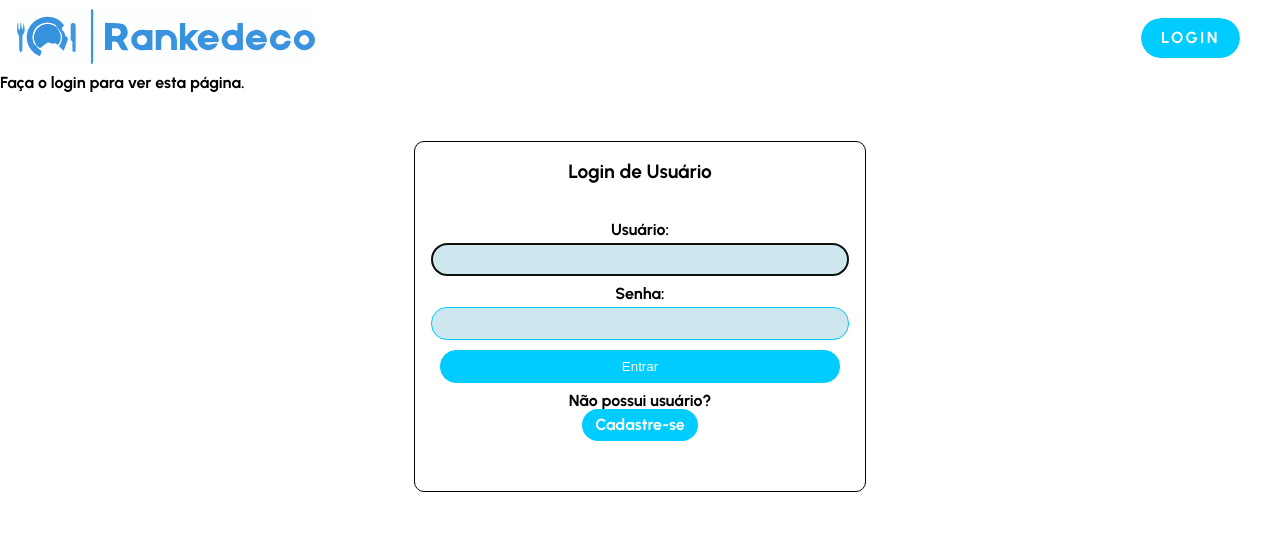
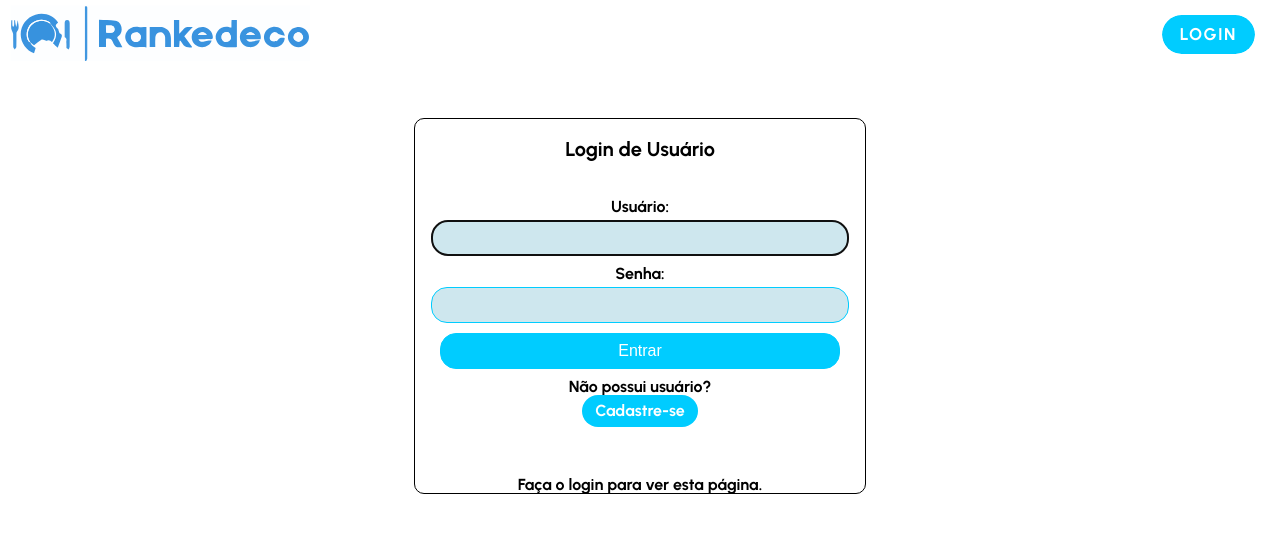
Before and after one commit to lucasmarques2803/Rankedeco, a Django app: a page that uses accounts/templates/registration/login.html in a window 1280 px wide. Shown: the top 533 px of the page. Run offline with Django 4.2, Linux system fonts and the light colour scheme.

Commit message:
começa foda-se

```diff
--- a/accounts/templates/registration/login.html
+++ b/accounts/templates/registration/login.html
@@ -6,25 +6,25 @@ Login
 
 {% block content %}
 
-{% if form.errors %}
-<p>Sua senha e nome de usuário não correspondem. Tente novamente.</p>
-{% endif %}
-
-{% if next %}
-{% if user.is_authenticated %}
-<p>Sua conta não possui acesso a esta página. Para prosseguir, faça um login com uma conta que tenha.</p>
-{% else %}
-<p>Faça o login para ver esta página.</p>
-{% endif %}
-{% endif %}
-
 <form method="post" action="{% url 'login' %}">
-    <h1 class="login">Login de Usuário</h1>
+    <h1 class="login_h1">Login de Usuário</h1>
     {% csrf_token %}
     {{ form.as_p}}
     <button type="submit" value="login" class="login_signin_button">Entrar</button>
     <input type="hidden" name="next" value="{{ next }}">
-    <p>Não possui usuário?</p>
+    <p class="login">Não possui usuário?</p>
     <a class="login_button" href="{% url 'signup' %}">Cadastre-se</a>
+    {% if form.errors %}
+    <p class="login">Sua senha e nome de usuário não correspondem. Tente novamente.</p>
+    {% endif %}
+
+    {% if next %}
+    {% if user.is_authenticated %}
+    <p class="login">Sua conta não possui acesso a esta página. Para prosseguir, faça um login com uma conta que tenha.</p>
+    {% else %}
+    <p class="login">Faça o login para ver esta página.</p>
+    {% endif %}
+    {% endif %}
+
     {% endblock %}
 </form>
--- a/ranking/templates/ranking/index.html
+++ b/ranking/templates/ranking/index.html
@@ -6,9 +6,9 @@
   <main>
     <h1>Página Inicial</h1>
     {% if bandeco_list %}
-      <ul>
+      <ul class="bandeco_card">
         {% for bandeco_data in bandeco_data %}
-          <li>
+          <li class="card">
             <a href="{% url 'detail' bandeco_data.bandeco.id %}">
               <h2>{{ bandeco_data.bandeco.name }}</h2>
               <img src="{{ bandeco_data.bandeco.img_url }}" alt="Imagem de {{ bandeco_data.bandeco.name }}" />
@@ -21,6 +21,7 @@
               {% endfor %}
             </ul>
           </li>
+
         {% endfor %}
       </ul>
     {% else %}
--- a/static/style.css
+++ b/static/style.css
@@ -1,10 +1,50 @@
 :root {
-  font-size: 16px;
+  font-size: 10px;
   font-family: 'Urbanist', sans-serif;
 }
 
+* {
+  font-size: 1.6rem;
+}
+
+h1 {
+  font-size: 3rem;
+  text-align: center;
+}
+
+main{
+  margin-left: auto;
+  margin-right: auto;
+  width: 100%;
+  padding: 1rem 1rem;
+  flex-grow: 1;
+}
+
+.bandeco_card {
+  display: flex;
+  flex-wrap: wrap;
+}
+
+.card{
+  display: flex;
+  flex-direction: column;
+  justify-content: center;
+  align-items: center;
+  width: 30rem;
+  height: 30rem;
+  margin: 1rem;
+  padding: 1rem;
+  border-radius: 1rem;
+  background-color: #0cf;
+  color: white;
+  font-size: 2rem;
+  font-weight: bold;
+  text-align: center;
+  box-shadow: 0 0 1rem 0 rgba(0, 0, 0, 0.2);
+}
+
 .main-logo {
-  width: 300px;
+  width: 30rem;
 }
 
 .main-header {
@@ -112,20 +148,13 @@ nav li:nth-child(6n + 4) a:hover:before {
   margin-right: 1.5rem;
 }
 
-main#conteiner-principal {
-  margin: 0 100px;
-  width: 100%;
-  padding: 1rem 1rem;
-  flex-grow: 1;
-}
-
 .main-button {
   display: inline-block;
-  padding: 0.75rem 1.25rem;
+  padding: 1.1rem 1.8rem;
   border-radius: 10rem;
   color: #fff;
   text-transform: uppercase;
-  font-size: 1rem;
+  font-size: 1.7rem;
   letter-spacing: 0.15rem;
   transition: all 0.3s;
   position: relative;
@@ -216,12 +246,13 @@ form li{
 .login_signin_button[type="submit"] {
   background-color: #0cf;
   color: white;
-  width: 400px;
-  padding: 8px;
-  border: 1px solid #0cf;
-  border-radius: 16px;
+  font-size: 1.6rem;
+  width: 40rem;
+  padding: 0.8rem;
+  border: 0.1rem solid #0cf;
+  border-radius: 1.6rem;
   cursor: pointer;
-  margin-bottom: 10px;
+  margin-bottom: 1rem;
 }
 
 .login_button{
@@ -255,9 +287,17 @@ form li{
   background-color: #008fb3;
 }
 
+.login_h1{
+  font-size: 2rem;
+  font-weight: bold;
+  margin-top: 2rem;
+  margin-bottom: 4rem;
+}
+
 .login{
-  font-size: larger;
-  font-weight: bold;
-  margin-top: 20px;
-  margin-bottom: 40px;
+  display: flex;
+  text-align: center;
+  align-items: center;
+  justify-content: center;
+  font-size: 1.6rem;
 }
```
Also changed, not shown: other parts of static/style.css (+37 -39 lines).
